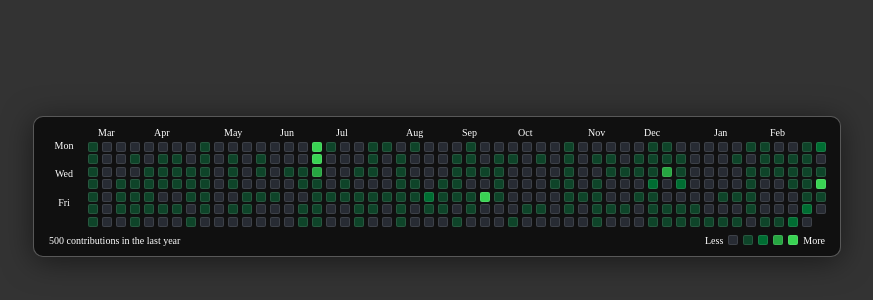
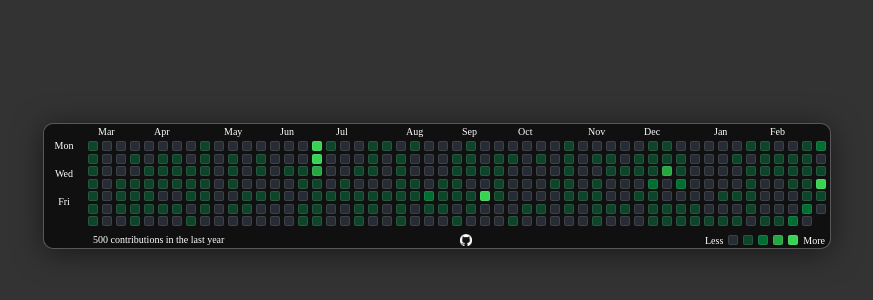
Before and after one commit to jcharo1/react-github-activity-calendar, a React (Create React App) app in the folder github-heatmap/: page / in a window 1280 px wide. Shown: the part 214-514 px from the top of the page, without its empty margins (203-1076 px from the left). Built offline with nearby package versions, Linux system fonts and the light colour scheme.

Commit message:
added logo

```diff
--- a/github-heatmap/src/Graph.js
+++ b/github-heatmap/src/Graph.js
@@ -2175,8 +2175,8 @@ export default function Graph() {
 
         {calenderWeeks}
         <div className="bottom-row">
-          <span>500 contributions in the last year</span>
-
+          <span>500 contributions in the last year&#160;</span>
+          <div className="github-mark"></div>
           <div className="example-container">
             <span> Less </span>
             <div className={`calender-day bg-day example-size `}></div>
--- a/github-heatmap/src/Graph.scss
+++ b/github-heatmap/src/Graph.scss
@@ -104,7 +104,7 @@ html {
     row-gap: 4px;
     border-radius: 1rem;
 
-    padding: 1rem 1rem 1rem 1rem;
+    padding: 2px 0 2px 0;
 
 
 
@@ -208,7 +208,6 @@ div.remove-outline {
 }
 
 .calender-day {
-
     cursor: pointer;
     font-size: 4px;
     color: white;
@@ -300,7 +299,7 @@ div.remove-outline {
 .bottom-row {
 
     grid-row: -1;
-    grid-column: 1 /span end;
+    grid-column: 2 /span end;
     display: flex;
     flex-direction: row;
     justify-content: space-between;
@@ -322,3 +321,12 @@ div.remove-outline {
     gap: 5px;
     align-items: center;
 }
+
+.github-mark {
+    display: inline-block;
+    width: 12px;
+    height: 12px;
+    background-size: contain;
+    background-image: url(./github-mark-white.png);
+
+}
```
Also changed, not shown: github-heatmap/src/github-mark-white.png (added).
